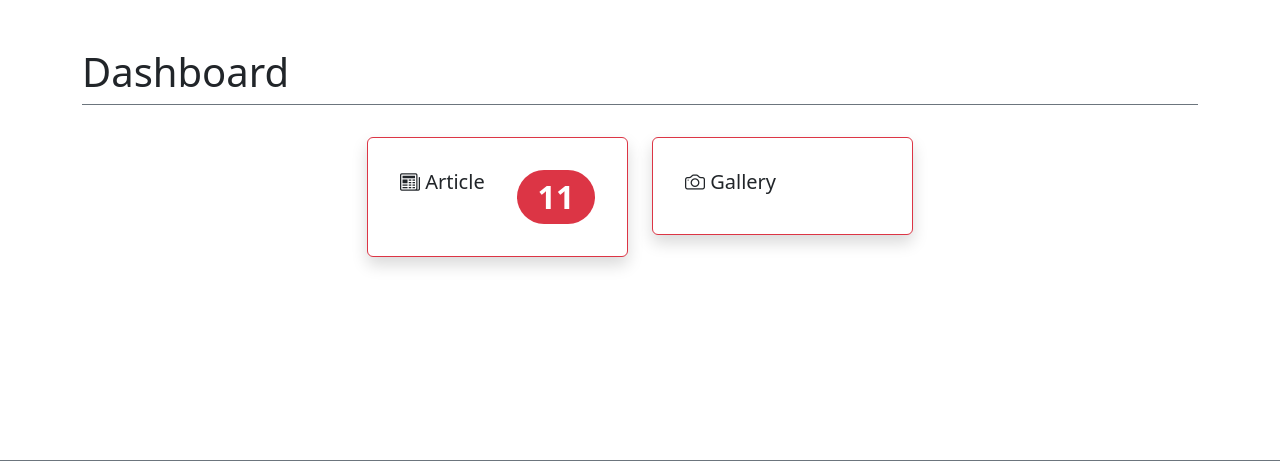
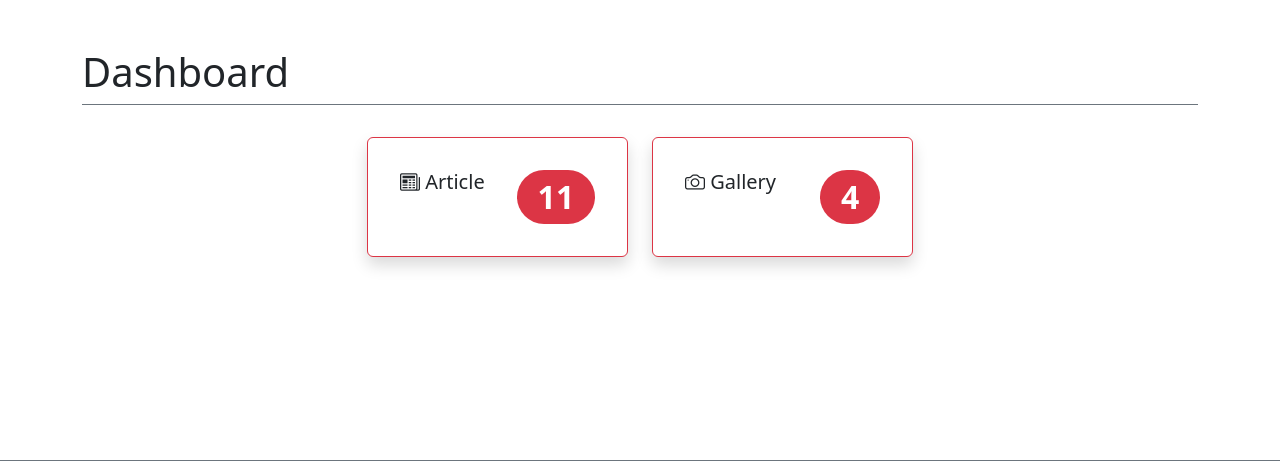
Before and after one commit to diksaaafff/dailyjournal, a PHP site: page /admin.php in a window 1280 px wide. Shown: the part 56-517 px from the top of the page. Run offline with PHP 8.4, Linux system fonts and the light colour scheme; the visitor is signed in with stand-in values (Sample User, id 1); data comes from the database, SQL or seed files in the repository.

Commit message:
Update dashboard.php

```diff
--- a/dashboard.php
+++ b/dashboard.php
@@ -1,17 +1,17 @@
 <?php
-//query untuk mengambil data article
+// Query untuk mengambil data artikel
 $sql1 = "SELECT * FROM article ORDER BY tanggal DESC";
 $hasil1 = $conn->query($sql1);
 
-//menghitung jumlah baris data article
+// Menghitung jumlah baris data artikel
 $jumlah_article = $hasil1->num_rows;
 
-//query untuk mengambil data gallery
-//$sql2 = "SELECT * FROM gallery ORDER BY tanggal DESC";
-//$hasil2 = $conn->query($sql2);
+// Query untuk mengambil data gallery
+$sql2 = "SELECT * FROM gallery ORDER BY tanggal DESC";
+$hasil2 = $conn->query($sql2);
 
-//menghitung jumlah baris data gallery
-//$jumlah_gallery = $hasil2->num_rows;
+// Menghitung jumlah baris data gallery
+$jumlah_gallery = $hasil2->num_rows;
 ?>
 <div class="row row-cols-1 row-cols-md-4 g-4 justify-content-center pt-4">
     <div class="col">
@@ -36,7 +36,7 @@ $jumlah_article = $hasil1->num_rows;
                         <h5 class="card-title"><i class="bi bi-camera"></i> Gallery</h5>
                     </div>
                     <div class="p-3">
-                        <span class="badge rounded-pill text-bg-danger fs-2"><?php //echo $jumlah_gallery; ?></span>
+                        <span class="badge rounded-pill text-bg-danger fs-2"><?php echo $jumlah_gallery; ?></span>
                     </div>
                 </div>
             </div>
```
